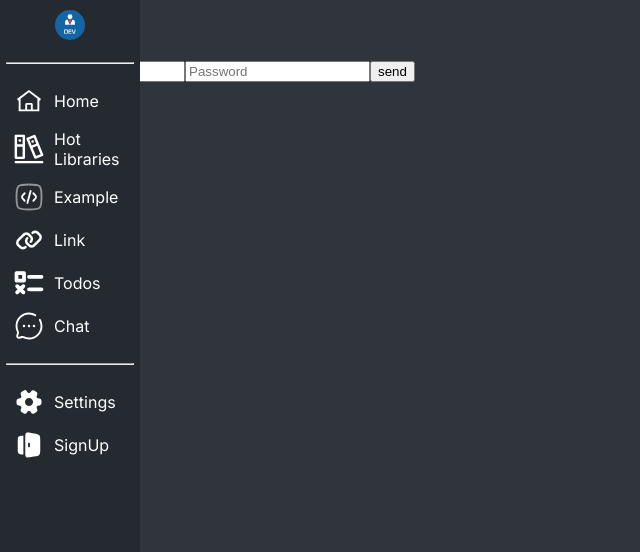
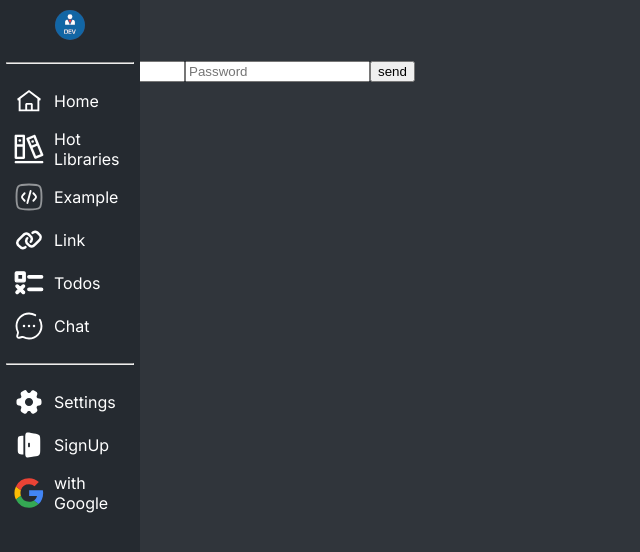
Before and after one commit to shinkar94/helper, a Next.js app: page / in a window 1280 px wide. Shown: the top 552 px of the page, without its empty margins (0-640 px from the left). Built offline with nearby package versions, Linux system fonts and the light colour scheme; no server answers.

Commit message:
feat: Closes #11 add image from google

```diff
--- a/next.config.js
+++ b/next.config.js
@@ -1,7 +1,7 @@
 /** @type {import('next').NextConfig} */
 const nextConfig = {
     images: {
-        domains: ['cdn.pixabay.com'],
+        domains: ['cdn.pixabay.com', 'lh3.googleusercontent.com'],
     },
 }
 
--- a/src/app/layout.tsx
+++ b/src/app/layout.tsx
@@ -1,15 +1,17 @@
+'use client'
 import './globals.css'
 import type {Metadata} from 'next'
 import {Inter} from 'next/font/google'
 import {ReactNode} from "react";
+import Providers from "@/providers/providers";
 
 
 const inter = Inter({subsets: ['latin']})
 
-export const metadata: Metadata = {
-    title: 'Next App',
-    description: 'Generated by create next app',
-}
+// export const metadata: Metadata = {
+//     title: 'Next App',
+//     description: 'Generated by create next app',
+// }
 interface RootLayoutProps {
     children: ReactNode;
 }
@@ -17,7 +19,9 @@ export default function RootLayout({children}: RootLayoutProps) {
     return (
         <html lang="en">
         <body className={inter.className}>
+            <Providers>
                 {children}
+            </Providers>
         </body>
         </html>
     )
--- a/src/hok/useLogOut.ts
+++ b/src/components/shared/hok/useLogOut.ts
@@ -1,8 +1,10 @@
 'use client'
 import {removeUser} from "@/app/store/authStore";
+import {useSession, signIn, signOut} from 'next-auth/react'
 
 
 export const UseLogOut = () => {
+    const {data: session} = useSession()
     async function logOut(event: React.MouseEvent<HTMLDivElement>) {
         event.preventDefault()
         try {
@@ -19,5 +21,10 @@ export const UseLogOut = () => {
         }
     }
 
-    return {logOut}
+    function googleLogin (event: React.MouseEvent<HTMLDivElement>) {
+        event.preventDefault()
+        signIn()
+    }
+
+    return {logOut, googleLogin, session}
 }
--- /dev/null
+++ b/src/components/shared/icon/google.tsx
@@ -0,0 +1,37 @@
+import * as React from "react"
+import { SVGProps, Ref, forwardRef, memo } from "react"
+const SvgComponent = (
+    props: SVGProps<SVGSVGElement>,
+    ref: Ref<SVGSVGElement>
+) => (
+    <svg
+        xmlns="http://www.w3.org/2000/svg"
+        width={800}
+        height={800}
+        viewBox="-0.5 0 48 48"
+        ref={ref}
+        {...props}
+    >
+        <title>{"Google-color"}</title>
+        <g fill="none" fillRule="evenodd">
+            <path
+                fill="#FBBC05"
+                d="M9.827 24c0-1.524.253-2.986.705-4.356l-7.909-6.04A23.456 23.456 0 0 0 .213 24c0 3.737.868 7.26 2.407 10.388l7.905-6.05A13.885 13.885 0 0 1 9.827 24"
+            />
+            <path
+                fill="#EB4335"
+                d="M23.714 10.133c3.311 0 6.302 1.174 8.652 3.094L39.202 6.4C35.036 2.773 29.695.533 23.714.533a23.43 23.43 0 0 0-21.09 13.071l7.908 6.04a13.849 13.849 0 0 1 13.182-9.51"
+            />
+            <path
+                fill="#34A853"
+                d="M23.714 37.867a13.849 13.849 0 0 1-13.182-9.51l-7.909 6.038a23.43 23.43 0 0 0 21.09 13.072c5.732 0 11.205-2.036 15.312-5.849l-7.507-5.804c-2.118 1.335-4.786 2.053-7.804 2.053"
+            />
+            <path
+                fill="#4285F4"
+                d="M46.145 24c0-1.387-.213-2.88-.534-4.267H23.714V28.8h12.604c-.63 3.091-2.346 5.468-4.8 7.014l7.507 5.804c4.314-4.004 7.12-9.969 7.12-17.618"
+            />
+        </g>
+    </svg>
+)
+const ForwardRef = forwardRef(SvgComponent)
+export const GoogleIcon = memo(ForwardRef)
--- a/src/components/shared/icon/index.ts
+++ b/src/components/shared/icon/index.ts
@@ -8,3 +8,4 @@ export {LinkIcon} from './linkIcon'
 export {CodeIcon} from './codeIcon'
 export {ExitIcon} from './exit'
 export {SettingsIcon} from './settings'
+export {GoogleIcon} from './google'
--- a/src/components/widgets/sidebar/index.tsx
+++ b/src/components/widgets/sidebar/index.tsx
@@ -4,7 +4,7 @@ import Link from "next/link";
 import {
     ChatIcon,
     CodeIcon,
-    ExitIcon,
+    ExitIcon, GoogleIcon,
     HomeIcon,
     LibIcon,
     LinkIcon,
@@ -15,16 +15,22 @@ import {
 import {useAuthStore} from "@/app/store";
 import Image from "next/image";
 import {PayloadType} from "@/app/service/generate-token/generateToken";
-import {UseLogOut} from "@/hok";
+import {UseLogOut} from "../../shared/hok";
 
 export const Sidebar = () => {
     const user: PayloadType = useAuthStore((state) => state.user)
     const initialization = useAuthStore((state) => state.initialization)
-    const {logOut} = UseLogOut()
+    const {logOut, googleLogin, session} = UseLogOut()
+    console.log(session && session.user?.image)
     return (
         <div className={`${s.Sidebar}`}>
             <div className={s.blockLink}>
-                <div className={s.linkImage}><Link href={'/'} ><div className={s.linkSvg}>{user.avatarUrl ? <Image src={user.avatarUrl} width={30} height={30} alt={'logoImg'}/> : <UserDefault/>}</div></Link></div>
+                <div className={s.linkImage}>
+                    <Link href={'/'} ><div className={s.linkSvg}>{user.avatarUrl
+                        ? <Image src={session?.user?.image ?? user.avatarUrl} width={30} height={30} alt={'logoImg'}/>
+                        : <UserDefault/>}</div>
+                    </Link>
+                </div>
             </div>
             <hr className={s.line}/>
             <div className={s.blockLink}>
@@ -40,7 +46,8 @@ export const Sidebar = () => {
                 <div className={s.link}><Link href={''} ><div className={s.linkSvg}><SettingsIcon/></div> Settings</Link></div>
                 {initialization
                     ? <div className={s.link} onClick={logOut}><Link href={''} ><div className={s.linkSvg}><ExitIcon/></div> Logout</Link></div>
-                    : <div className={s.link}><Link href={'/Page/user/sign-up'} ><div className={s.linkSvg}><ExitIcon/></div> SignUp</Link></div>}
+                    : (<><div className={s.link}><Link href={'/Page/user/sign-up'} ><div className={s.linkSvg}><ExitIcon/></div> SignUp</Link></div>
+                    <div className={s.link} onClick={googleLogin}><Link href={'/Page/user/sign-up'} ><div className={s.linkSvg}><GoogleIcon/></div>with Google</Link></div></>)}
             </div>
         </div>
     )
```
Also changed, not shown: src/components/shared/hok/index.ts (renamed from src/hok/index.ts), src/components/shared/hok/useWindowsSize.ts (renamed from src/hok/useWindowsSize.ts).
